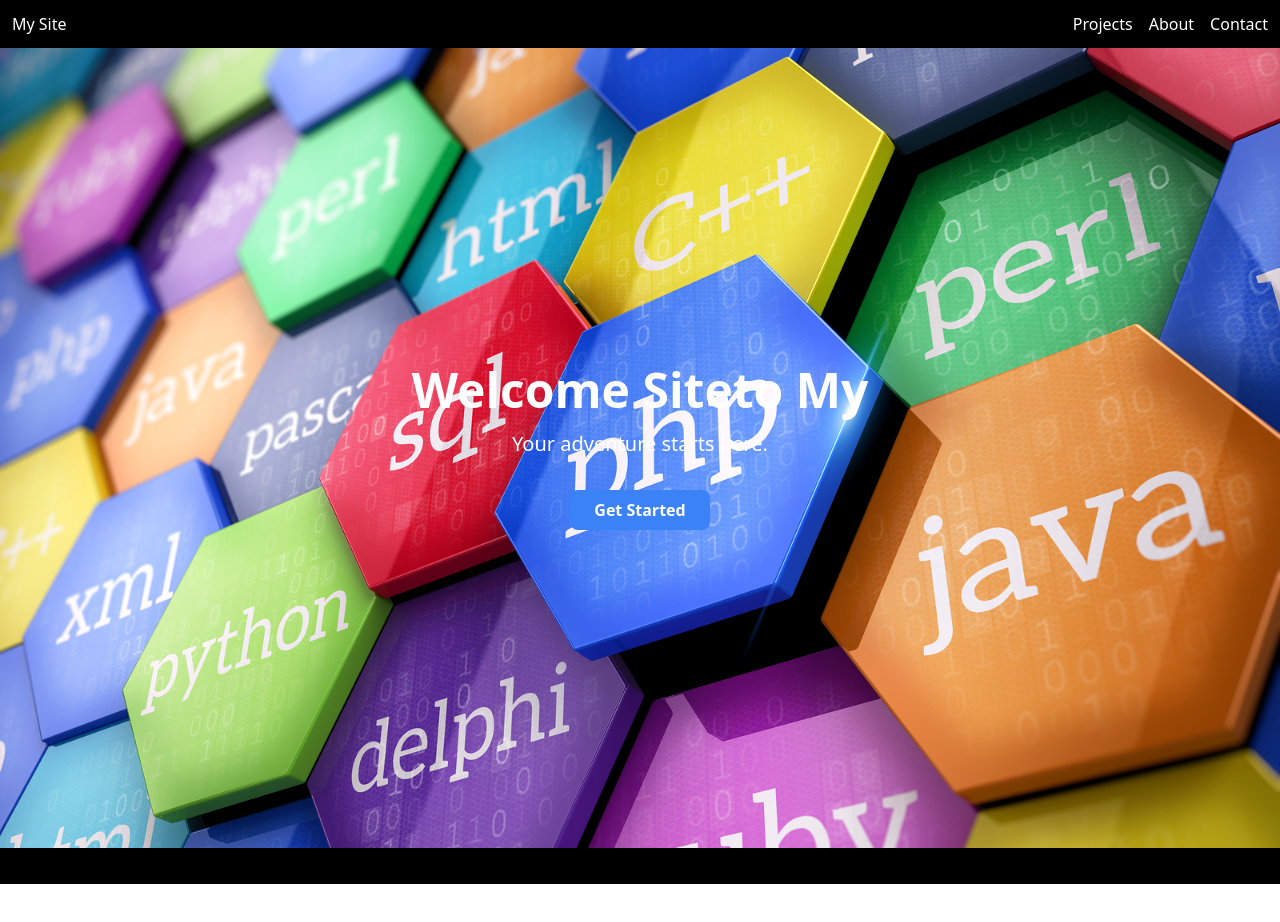
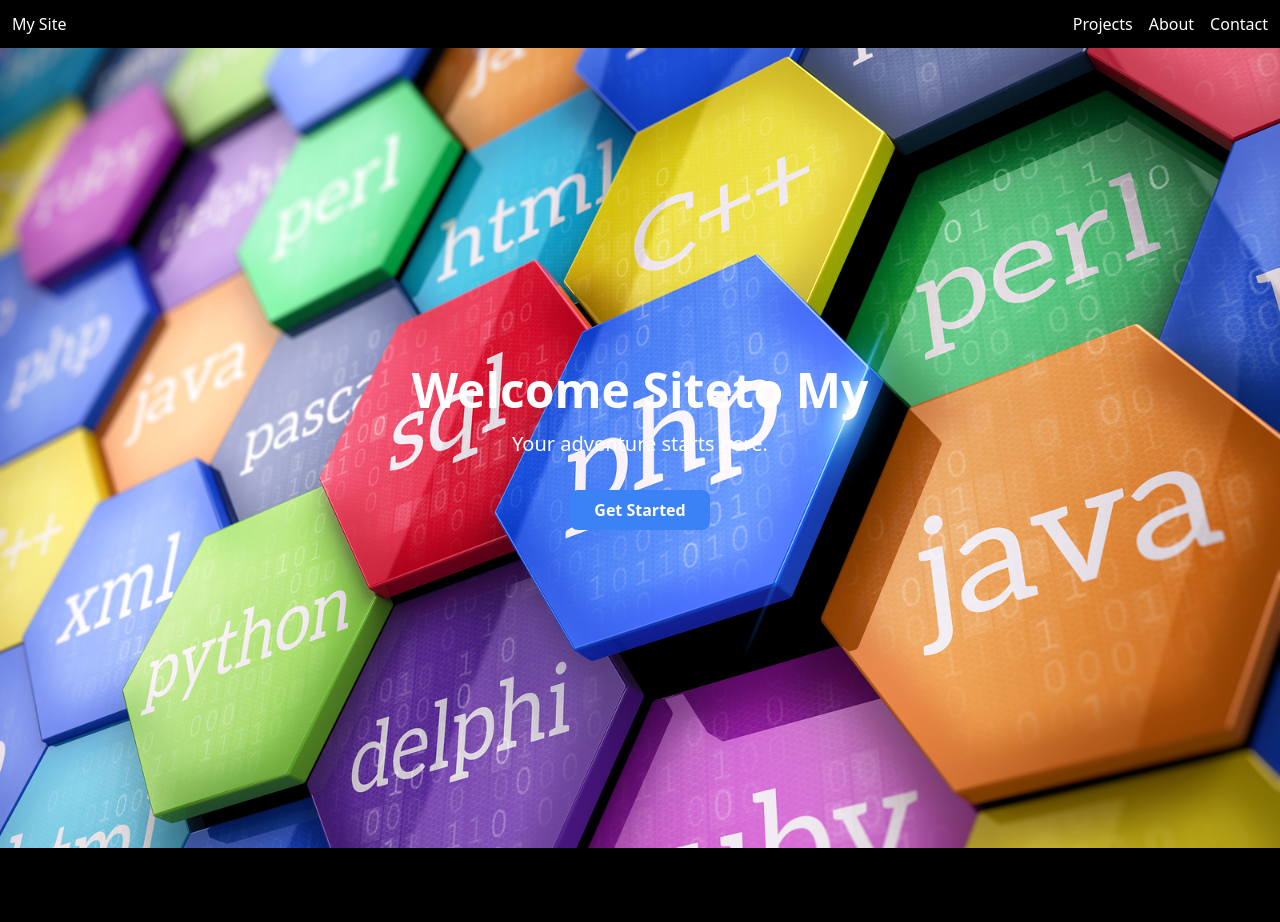
Before and after one commit to arch-bert/my-website, a React (Create React App) app: page / in a window 1280 px wide. Shown: the top 922 px of the page. Before the commit the page ends 886 px from the top, so only its background shows below. Built offline with nearby package versions, Linux system fonts and the light colour scheme.

Commit message:
Added space to scroll

```diff
--- a/src/App.tsx
+++ b/src/App.tsx
@@ -4,7 +4,7 @@ import Hero from './components/hero';
 
 export default function App() {
   return (
-    <div className='bg-black'>
+    <div className='bg-black pb-[1500px]'>
       <NavBar />
       <Hero />
       <div  className='text-3xl'>
```
